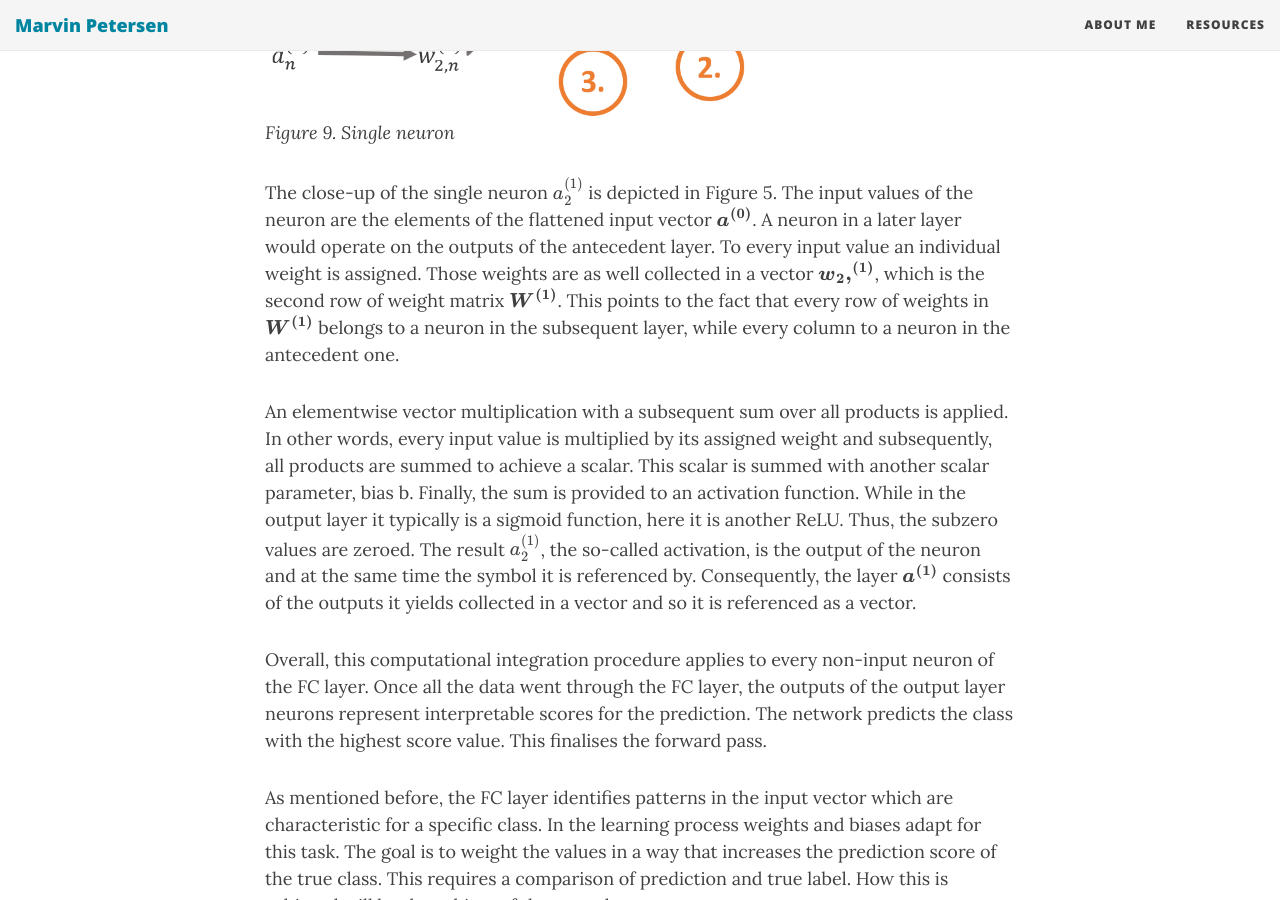
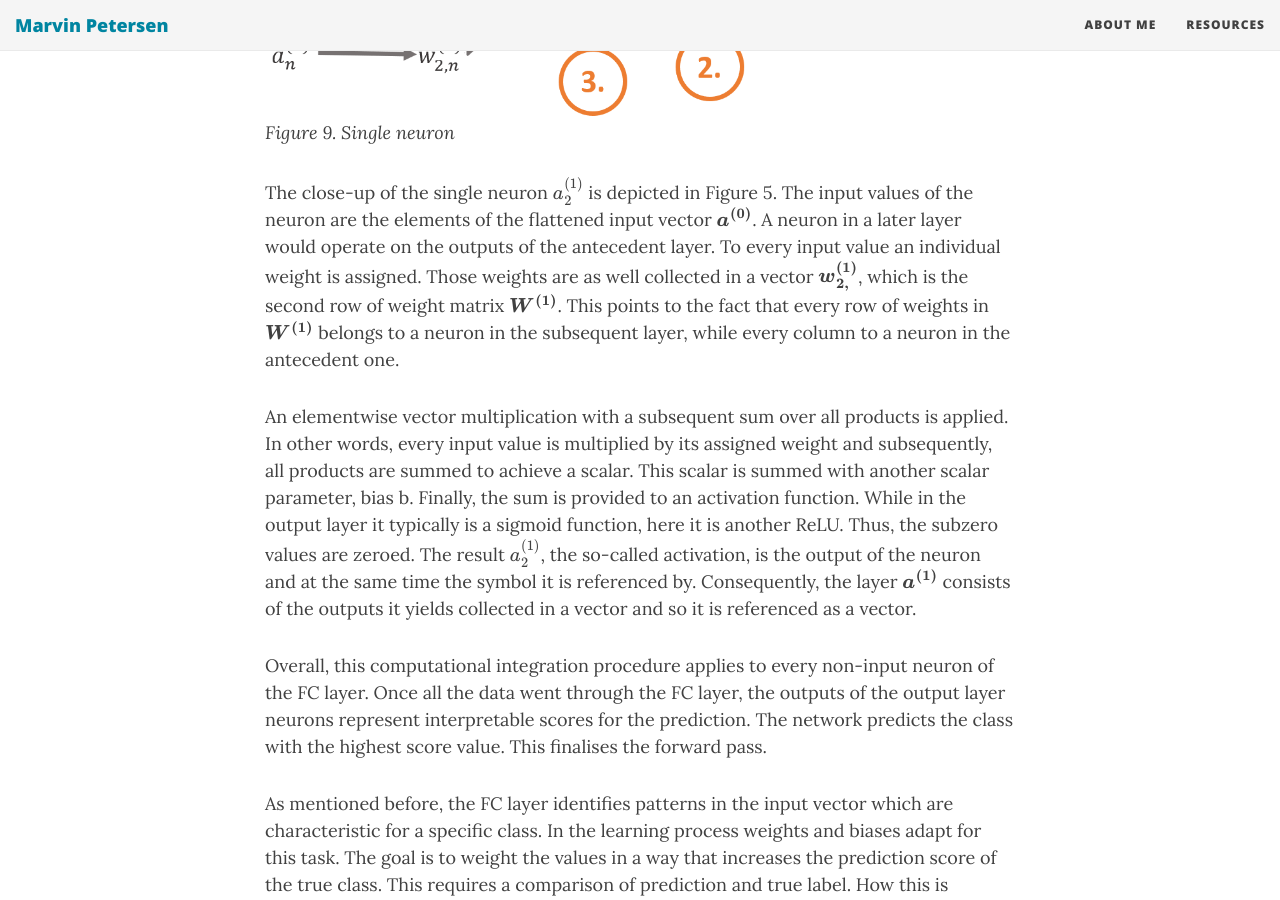
Before and after one commit to m-petersen/vinpetersen.github.io, a Jekyll site: the page built from _posts/2018-11-23-a-guided-tour-through-a-convolutional-neural-network-part-2.md, in a window 1280 px wide and 900 px high, scrolled down 2563 px. Built offline with Jekyll 4.4.1, drawn with Linux system fonts in a browser that asks for light colours; nearby versions of some CDN libraries; formulas are drawn with MathJax 3.

```diff
--- a/_posts/2018-11-23-a-guided-tour-through-a-convolutional-neural-network-part-2.md
+++ b/_posts/2018-11-23-a-guided-tour-through-a-convolutional-neural-network-part-2.md
@@ -19,7 +19,7 @@ The exact architecture of the FC layers is a directed acyclical graph and thereb
 ![single_neuron.png]({{site.baseurl}}/img/single_neuron.png)
 *Figure 9. Single neuron*
 
-The close-up of the single neuron $$a_2^{(1)}$$ is depicted in Figure 5. The input values of the neuron are the elements of the flattened input vector $$\boldsymbol{a^{(0)}}$$. A neuron in a later layer would operate on the outputs of the antecedent layer. To every input value an individual weight is assigned. Those weights are as well collected in a vector $$\boldsymbol{w_2,^{(1)}}$$, which is the second row of weight matrix $$\boldsymbol{W^{(1)}}$$. This points to the fact that every row of weights in $$\boldsymbol{W^{(1)}}$$ belongs to a neuron in the subsequent layer, while every column to a neuron in the antecedent one.
+The close-up of the single neuron $$a_2^{(1)}$$ is depicted in Figure 5. The input values of the neuron are the elements of the flattened input vector $$\boldsymbol{a^{(0)}}$$. A neuron in a later layer would operate on the outputs of the antecedent layer. To every input value an individual weight is assigned. Those weights are as well collected in a vector $$\boldsymbol{w_{2,}^{(1)}}$$, which is the second row of weight matrix $$\boldsymbol{W^{(1)}}$$. This points to the fact that every row of weights in $$\boldsymbol{W^{(1)}}$$ belongs to a neuron in the subsequent layer, while every column to a neuron in the antecedent one.
 
 An elementwise vector multiplication with a subsequent sum over all products is applied. In other words, every input value is multiplied by its assigned weight and subsequently, all products are summed to achieve a scalar. This scalar is summed with another scalar parameter, bias b. Finally, the sum is provided to an activation function. While in the output layer it typically is a sigmoid function, here it is another ReLU. Thus, the subzero values are zeroed. The result $$a_2^{(1)}$$, the so-called activation, is the output of the neuron and at the same time the symbol it is referenced by. Consequently, the layer $$\boldsymbol{a^{(1)}}$$ consists of the outputs it yields collected in a vector and so it is referenced as a vector.
 
```
